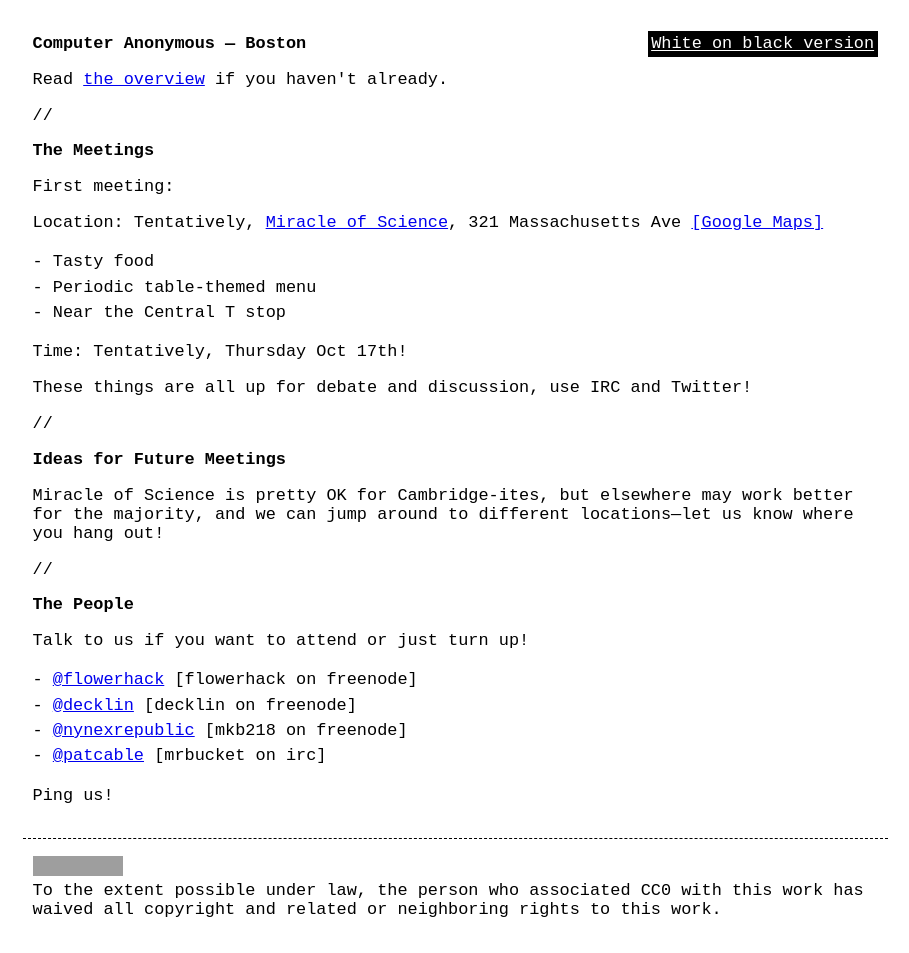
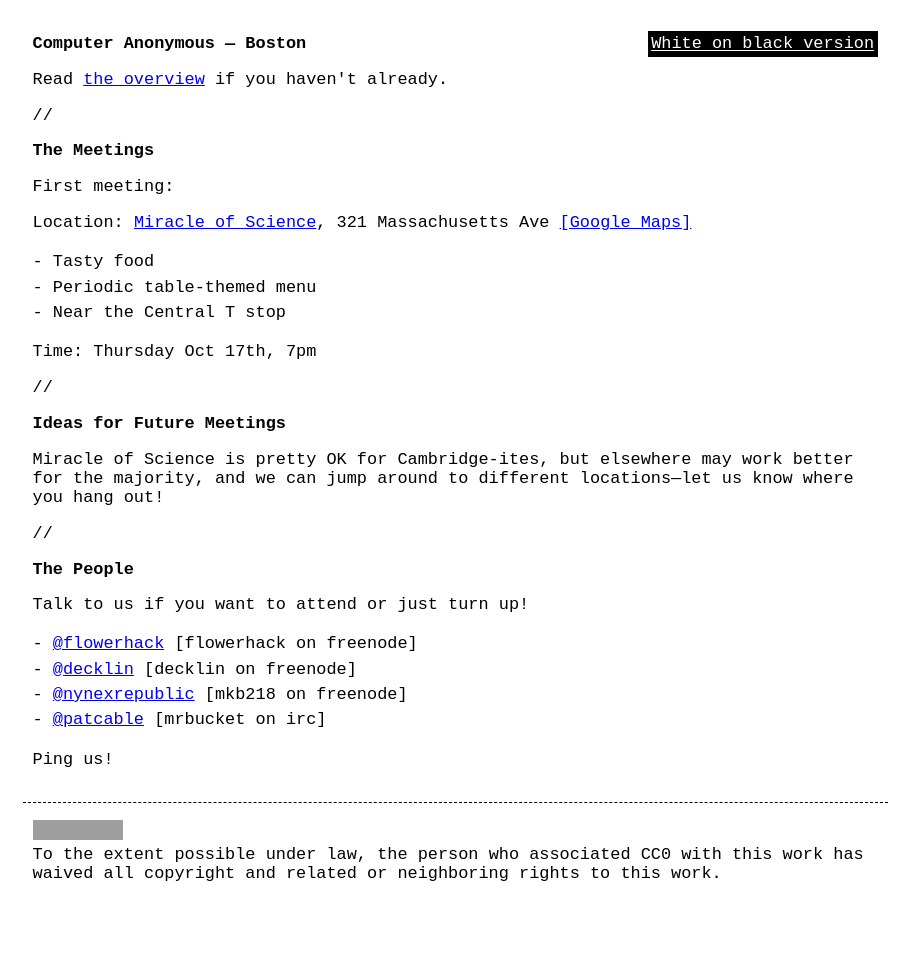
Before and after one commit to computeranonymous/computer, a Jekyll site: the page built from us_boston.html, in a window 1280 px wide. Shown: the whole page, without its empty margins (185-1094 px from the left). Built offline with Jekyll 4.4.1, drawn with Linux system fonts in a browser that asks for light colours; after the commit the page ends 917 px from its top, so only the background shows below that; grey boxes are pictures that could not be loaded.

Commit message:
Updated Boston with time for first meeting

```diff
--- a/us_boston.html
+++ b/us_boston.html
@@ -7,14 +7,13 @@
     <p>//</p>
     <h2>The Meetings</h2>
     <p>First meeting:</p>
-    <p>Location: Tentatively, <a href="http://www.miracleofscience.us/">Miracle of Science</a>, 321 Massachusetts Ave <a href="http://goo.gl/CJAcPf">[Google Maps]</a></p>
+    <p>Location: <a href="http://www.miracleofscience.us/">Miracle of Science</a>, 321 Massachusetts Ave <a href="http://goo.gl/CJAcPf">[Google Maps]</a></p>
     <ul>
       <li>Tasty food</li>
       <li>Periodic table-themed menu</li>
       <li>Near the Central T stop</li>
     </ul>
-    <p>Time: Tentatively, Thursday Oct 17th!</p>
-    <p>These things are all up for debate and discussion, use IRC and Twitter!</p>
+    <p>Time: Thursday Oct 17th, 7pm</p>
     <p>//</p>
     <h3>Ideas for Future Meetings</h3>
     <p>Miracle of Science is pretty OK for Cambridge-ites, but elsewhere may work better for the majority, and we can jump around to different locations—let us know where you hang out!</p>
```
